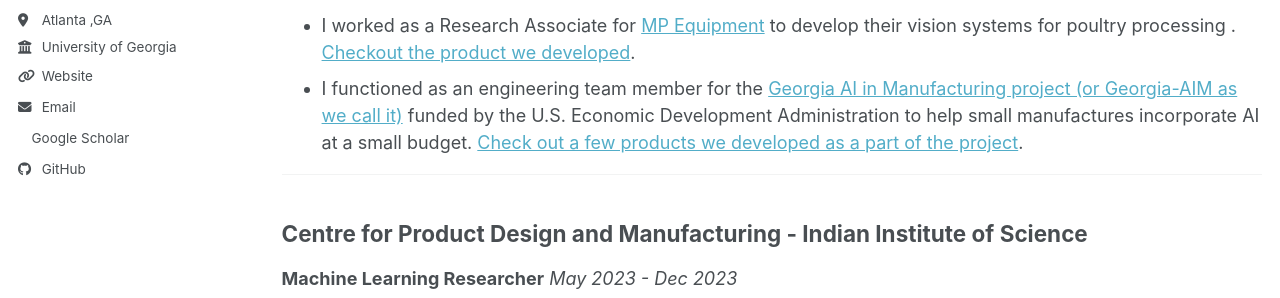
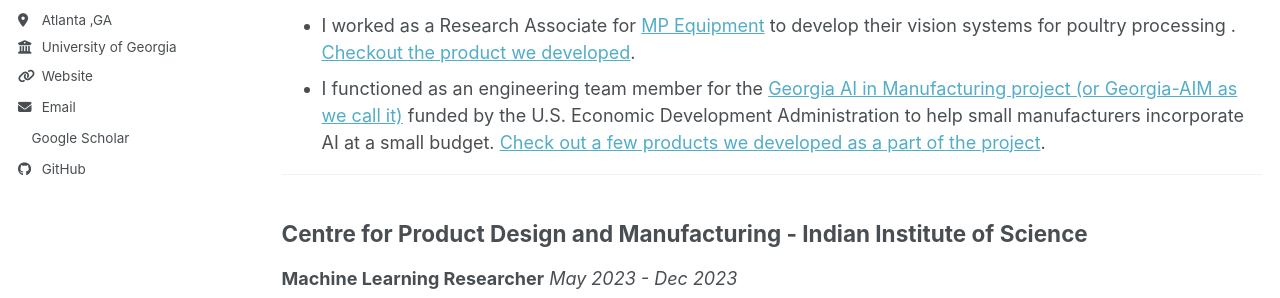
Before and after one commit to davidjoyme/davidjoyme.github.io, a Jekyll site: the page built from _pages/experience.md, in a window 1280 px wide and 1060 px high. Shown: the part 348-646 px from the top of the window. Built offline with Jekyll 4.4.1, drawn with Linux system fonts in a browser that asks for light colours; a style sheet for code colours, icons or effects is not loaded.

Commit message:
fix page website

```diff
--- a/_config.yml
+++ b/_config.yml
@@ -28,7 +28,7 @@ author:
   bio              : "Masters Graduate in AI"
   location         : "Atlanta ,GA"
   employer         : "University of Georgia"
-  uri              : "davidjoyme.github.io"
+  uri              : "https://davidjoyme.github.io"
   email            : "davidjoydev@gmail.com"
 
   # Academic websites
--- a/_pages/experience.md
+++ b/_pages/experience.md
@@ -14,7 +14,7 @@ author_profile: true
 
 * I have been part of the [MODE2L (or MODEL) Research Team](https://model.uga.edu/) at the University of Georgia led by [Dr.Beshoy Morkos](https://engineering.uga.edu/team_member/beshoy-morkos/).
 * I worked as a Research Associate for [MP Equipment](https://www.mpequipment.com/) to develop their vision systems for poultry processing . [Checkout the product we developed](https://www.mpequipment.com/water-jets/).
-* I functioned as an engineering team member for the [Georgia AI in Manufacturing project (or Georgia-AIM as we call it)](https://georgiaaim.org/) funded by the U.S. Economic Development Administration to help small manufactures incorporate AI at a small budget. [Check out a few products we developed as a part of the project](https://uga.gaa.im/).
+* I functioned as an engineering team member for the [Georgia AI in Manufacturing project (or Georgia-AIM as we call it)](https://georgiaaim.org/) funded by the U.S. Economic Development Administration to help small manufacturers incorporate AI at a small budget. [Check out a few products we developed as a part of the project](https://uga.gaa.im/).
 
 
 ---
```
